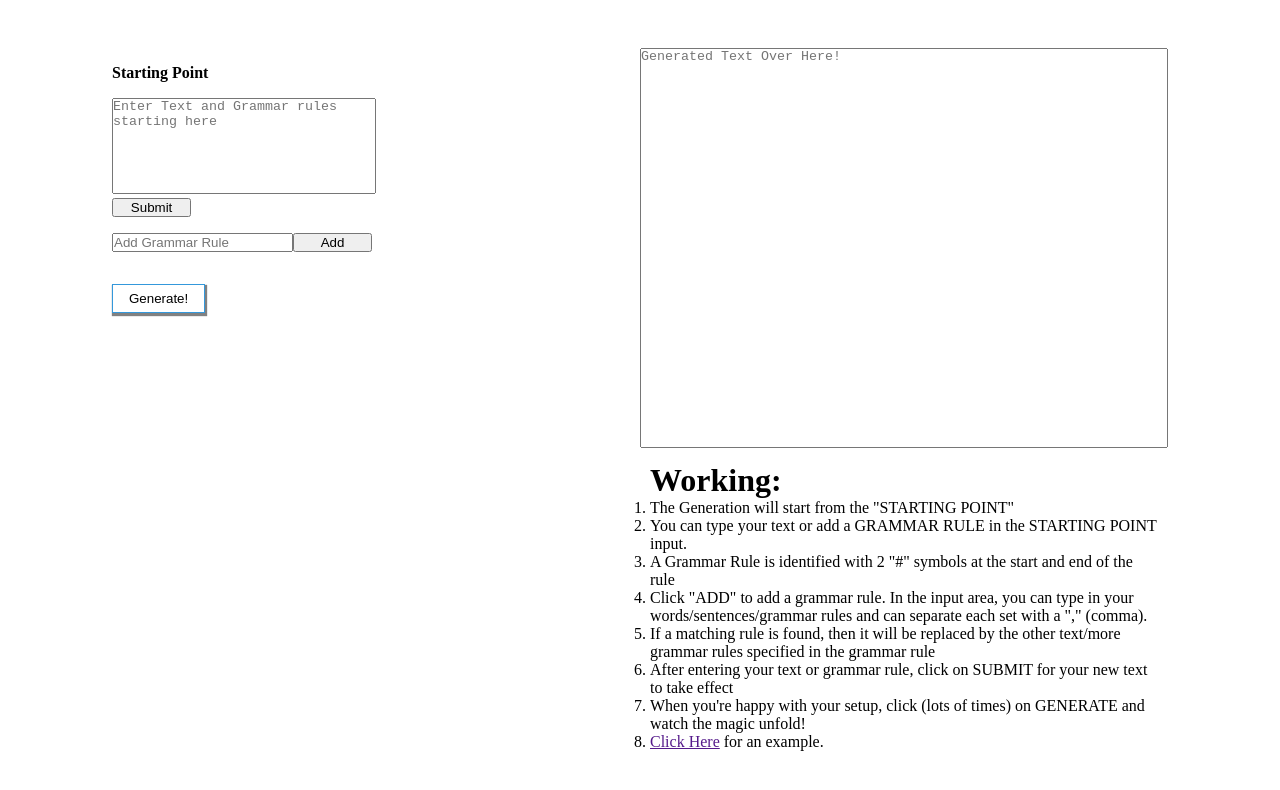
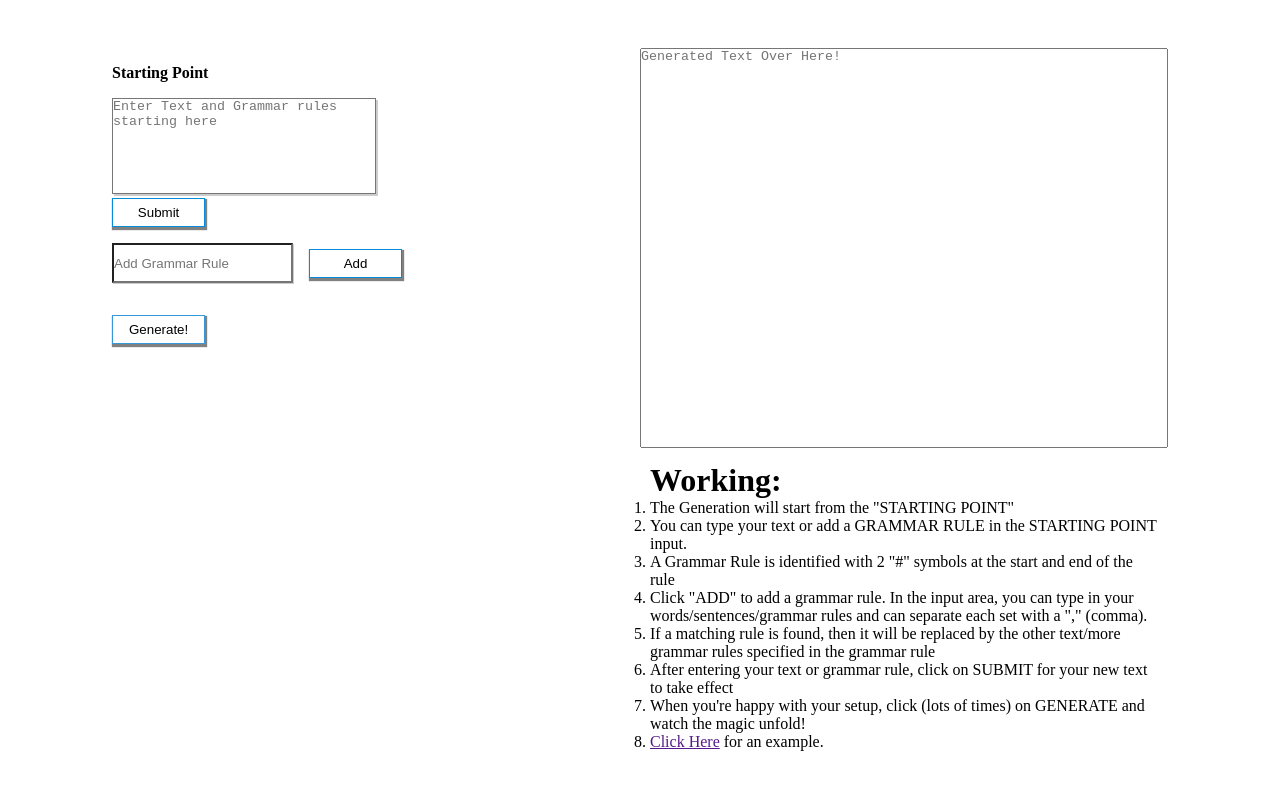
Before and after one commit to DaveSyiemlieh/Random-Text-Generator-CFG-, a React (Create React App) app: page / in a window 1280 px wide. Shown: the top 790 px of the page. Built offline with nearby package versions, Linux system fonts and the light colour scheme.

Commit message:
added styling to buttons

```diff
--- a/src/components/GetOrigin.js
+++ b/src/components/GetOrigin.js
@@ -17,10 +17,9 @@ class getOrigin extends Component {
                     className="input-fields"
                     ref={this.OriInput}
                     placeholder="Enter Text and Grammar rules starting here"
-                    >
+                >
                 </textarea>
-
-                <input className="button-sub" type="submit" value="Submit" />
+                <button className="button-sub">Submit</button>
             </form>
         );
     }
--- a/src/index.css
+++ b/src/index.css
@@ -31,12 +31,27 @@
   height:12vh;
   width:50%;
   resize:none;
+  box-shadow: 2px 2px rgb(204, 204, 204);
+}
+input[type=text]{
+  height:5vh;
+  box-shadow: 1px 1px rgb(204, 204, 204);
 }
 .button-sub{
   display:flex;
   justify-content: center;
   margin-bottom:0.5rem;
   cursor: pointer;
+  box-sizing: content-box;
+  padding:6px;
+  background: none;
+  border: 1px solid rgb(4, 140, 218);
+  box-shadow: 1px 2px 1px 1px rgb(129, 129, 129);
+}
+.button-sub:hover{
+  background:rgb(4, 140, 218);
+  color:#fff;
+
 }
 .form-box{
   display:flex;
@@ -50,7 +65,17 @@
   margin-bottom:1rem;
 }
 input[type=submit]{
+  box-sizing: content-box;
+  padding:6px;
+  margin-left: 1rem;
+  background: none;
+  border: 1px solid rgb(4, 140, 218);
+  box-shadow: 1px 2px 1px 1px rgb(129, 129, 129);
   cursor:pointer;
+}
+input[type=submit]:hover{
+  background: rgb(4, 140, 218);
+  color:#fff;
 }
 .generate-btn{
   display:block;
@@ -73,5 +98,4 @@ label{
   display:block;
   margin:1em 1em 1em 0;
   font-weight:600;
-
 }
```
